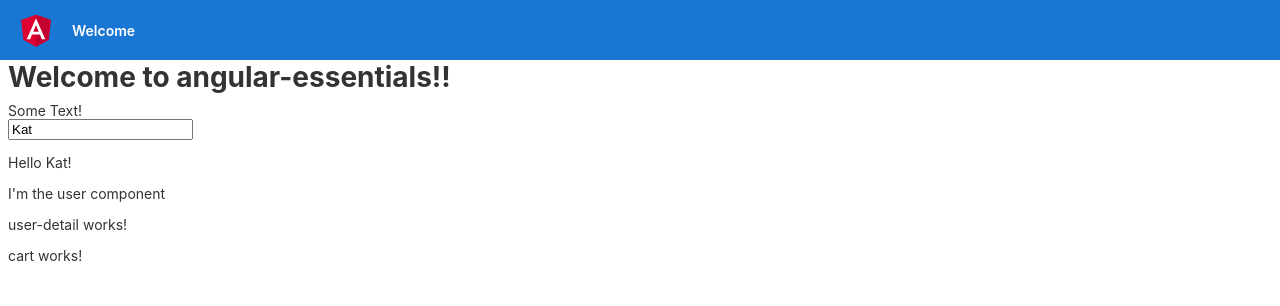
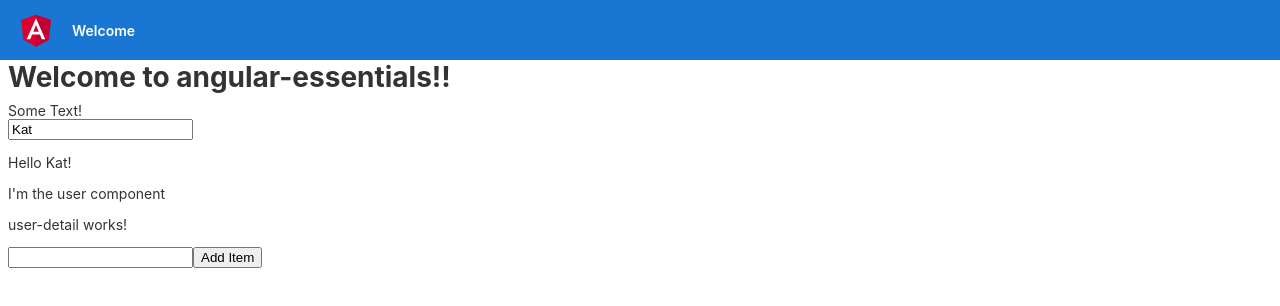
Before and after one commit to kdboudreau/learning-angular-condensed, an Angular app: page / in a window 1280 px wide. Shown: the top 306 px of the page. Built offline with nearby package versions, Linux system fonts and the light colour scheme.

Commit message:
adding items from front end

```diff
--- a/src/app/cart/cart.component.html
+++ b/src/app/cart/cart.component.html
@@ -1 +1,2 @@
-<p>cart works!</p>
+<input type="text" [(ngModel)]="newItem">
+<button>Add Item</button>
--- a/src/app/cart/cart.component.ts
+++ b/src/app/cart/cart.component.ts
@@ -7,6 +7,7 @@ import { Component, Input, OnInit } from '@angular/core';
 })
 export class CartComponent implements OnInit {
   @Input() items = [];
+  newItem: string;
 
   constructor() { }
 
```
